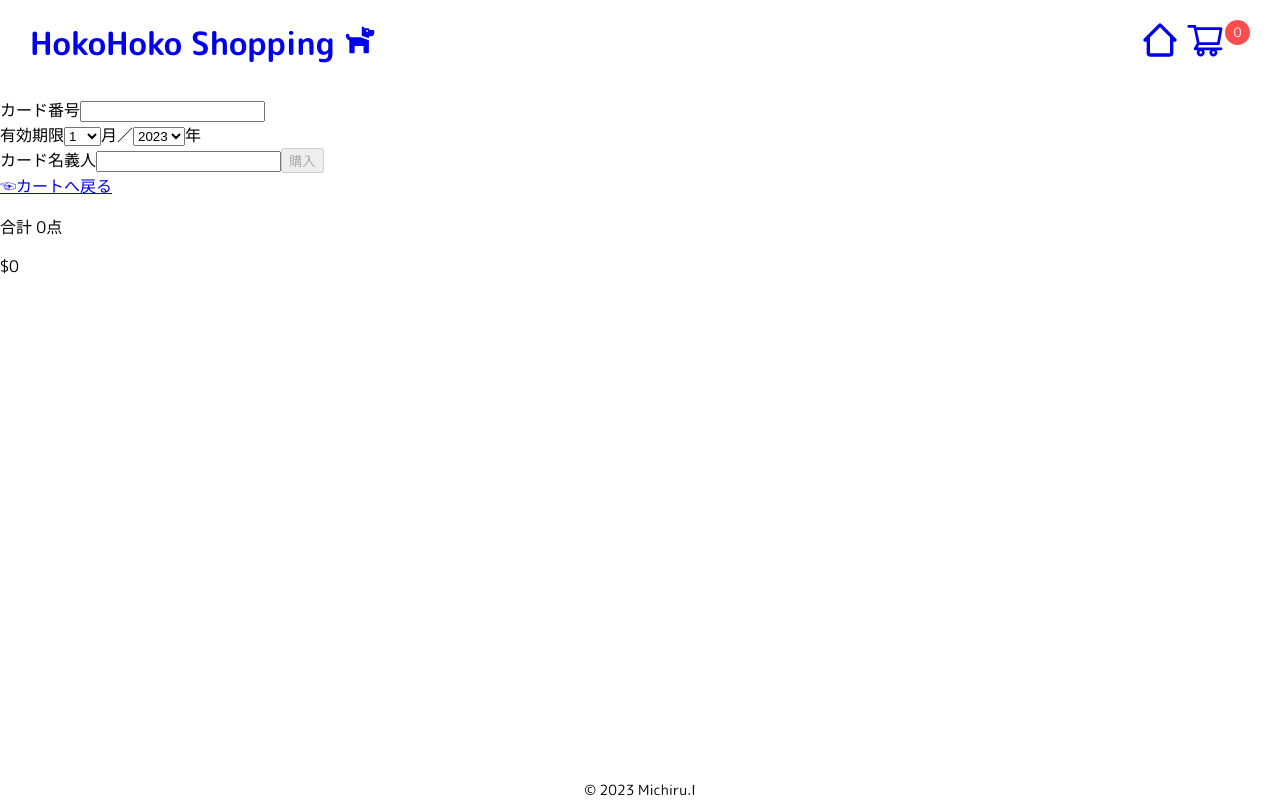
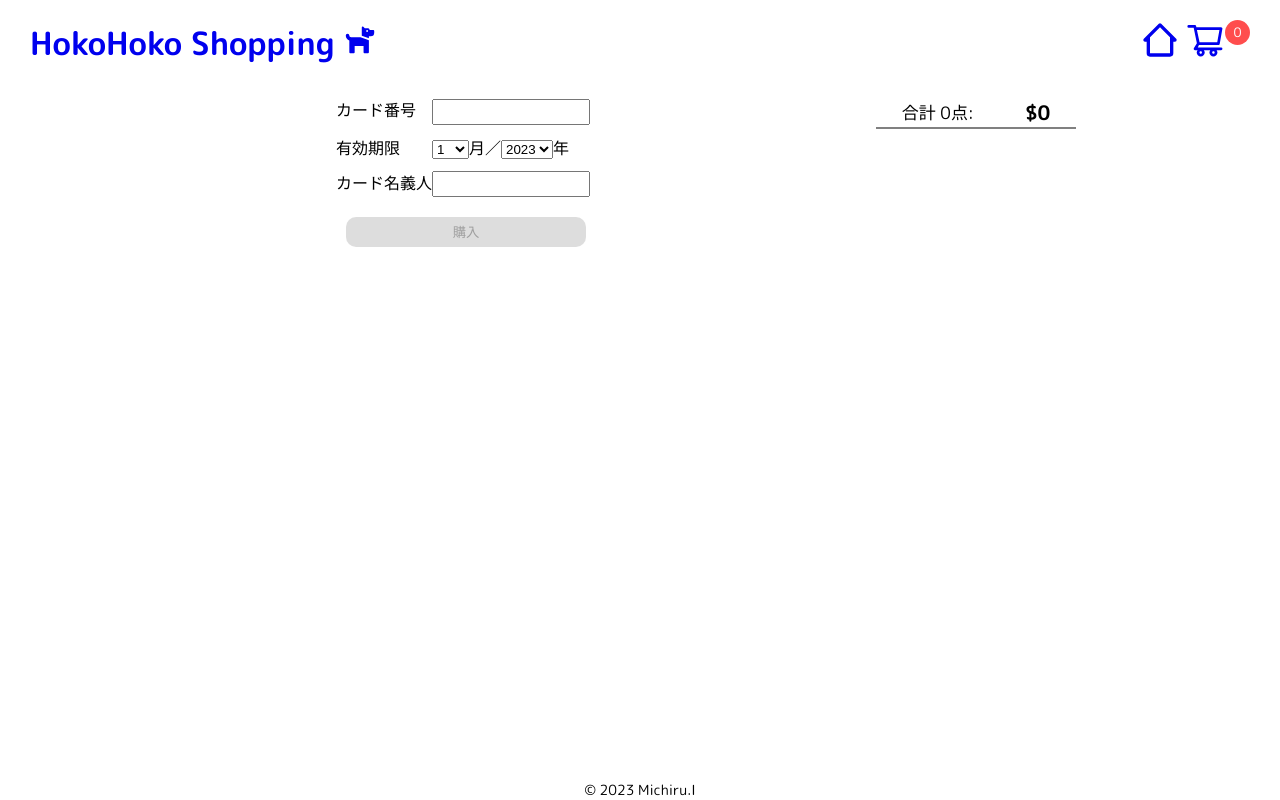
Before and after one commit to michiru-dev/EC-Website-Next.js, a Next.js app: page /payment in a window 1280 px wide. Built offline with nearby package versions, Linux system fonts and the light colour scheme.

Commit message:
edited payment page style

```diff
--- /dev/null
+++ b/src/components/TotalAmountAndQuantity.tsx
@@ -0,0 +1,16 @@
+import React from 'react'
+import styles from '@/styles/TotalAmountAndQuantity.module.css'
+import { useTotalAmount } from '@/hooks/useTotalAmount'
+import { ItemTypeArray } from '@/types/itemTypes'
+
+function TotalAmountAndQuantity({ cartItems }: { cartItems: ItemTypeArray }) {
+  const { totalAmount, totalItemsQuantity } = useTotalAmount(cartItems)
+  return (
+    <div className={styles.totalDiv}>
+      <p className={styles.totalQuantity}>合計 {totalItemsQuantity}点:</p>
+      <p className={styles.totalAmount}>${totalAmount}</p>
+    </div>
+  )
+}
+
+export default TotalAmountAndQuantity
--- a/src/pages/payment/index.tsx
+++ b/src/pages/payment/index.tsx
@@ -1,17 +1,17 @@
 import CartItemsList from '@/components/CartItemsList'
 import Layout from '@/components/Layout'
-import { useTotalAmount } from '@/hooks/useTotalAmount'
 import { useAppDispatch, useAppSelector } from '@/redux/hooks'
 import { clearCart } from '@/redux/slicers/cartSlice'
 import Link from 'next/link'
 import { useRouter } from 'next/router'
 import React, { useState, useMemo } from 'react'
+import styles from '@/styles/Payment.module.scss'
+import TotalAmountAndQuantity from '@/components/TotalAmountAndQuantity'
 
 function Payment() {
   const cartItems = useAppSelector((state) => state.cart.items)
   const dispatch = useAppDispatch()
   const router = useRouter()
-  const { totalAmount, totalItemsQuantity } = useTotalAmount(cartItems)
 
   const [cardInfo, setCardInfo] = useState({
     cardNumber: '',
@@ -49,19 +49,25 @@ function Payment() {
 
   return (
     <Layout>
-      <form onSubmit={handleFormSubmit}>
-        <label htmlFor='cardNumber'>
-          カード番号
+      <div className={styles.outerDiv}>
+        <form onSubmit={handleFormSubmit} className={styles.form}>
+          <div className={styles.formContent}>
+            <label htmlFor='cardNumber' className={styles.cardNumLabel}>
+              カード番号&emsp;
               <input
+                className={styles.input}
                 onChange={(e) => handleOnchange(e, 'cardNumber')}
                 type='text'
                 id='cardNumber'
               />
+              <div className={styles.tooltipForCardNum}>
+                「00000000」と入力してください
+              </div>
             </label>
 
-        <div>
-          <label htmlFor='expireMonth'>
-            有効期限
+            <div className={styles.expireDateDiv}>
+              <label htmlFor='expireMonth' className={styles.expireDateLabel}>
+                有効期限&emsp;&emsp;
                 <select
                   onChange={(e) => handleOnchange(e, 'expireMonth')}
                   name='expireDate'
@@ -76,7 +82,7 @@ function Payment() {
                 月
               </label>
               ／
-          <label htmlFor='expireYear'>
+              <label htmlFor='expireYear' className={styles.label}>
                 <select
                   onChange={(e) => handleOnchange(e, 'expireYear')}
                   name='expireYear'
@@ -92,22 +98,34 @@ function Payment() {
               </label>
             </div>
 
-        <label htmlFor='cardHolder'>
+            <label htmlFor='cardHolder' className={styles.cardHolderLabel}>
               カード名義人
               <input
+                className={styles.input}
                 onChange={(e) => handleOnchange(e, 'cardHolder')}
                 type='text'
                 id='cardHolder'
               />
+              <div className={styles.tooltipForCardHolder}>
+                一文字以上入力してください
+              </div>
             </label>
             {/* formの中のbuttonかinputにtype=submitがあればそれはまずボタンの見た目になって、
         それをクリックするとformのonsubmitが着火される */}
-        <input type='submit' value='購入' disabled={!isValidCardInfo} />
+            <input
+              className={styles.button}
+              type='submit'
+              value='購入'
+              disabled={!isValidCardInfo}
+            />
+          </div>
         </form>
-      <Link href={'/cart'}>☜カートへ戻る</Link>
-      <p>合計 {totalItemsQuantity}点</p>
-      <p>${totalAmount}</p>
+        {/* <Link href={'/cart'}>☜カートへ戻る</Link> */}
+        <div className={styles.rightBar}>
+          <TotalAmountAndQuantity cartItems={cartItems} />
           <CartItemsList itemsList={cartItems} showControls={false} />
+        </div>
+      </div>
     </Layout>
   )
 }
--- /dev/null
+++ b/src/styles/Payment.module.scss
@@ -0,0 +1,140 @@
+.outerDiv {
+  display: flex;
+  margin: 0 50px;
+}
+
+.form {
+  width: 70%;
+  display: flex;
+  justify-content: center;
+}
+.formContent {
+  text-align: left;
+}
+
+.rightBar {
+  width: 25%;
+  height: 80vh;
+  overflow-y: auto;
+  /* overflow-yautoはコンテンツが上のheightを超えた場合にスクロールにする */
+}
+
+.input {
+  width: 150px;
+  height: 20px;
+}
+
+.cardNumLabel,
+.expireDateLabel {
+  display: block;
+  position: relative; //tooltipのため
+  margin-bottom: 10px;
+}
+
+.expireDateDiv {
+  width: 250px;
+  display: flex;
+}
+
+.button {
+  display: block;
+  margin-top: 20px;
+  background-color: orange;
+  transition: background-color 0.1s linear;
+  border: none;
+  border-radius: 10px;
+  font-family: 'M PLUS Rounded 1c', sans-serif;
+  width: 240px;
+  height: 30px;
+  margin-left: 10px;
+}
+
+.button:hover {
+  cursor: pointer;
+  background-color: rgb(237, 156, 5);
+}
+
+.button:disabled {
+  background-color: rgba(167, 165, 165, 0.379);
+}
+
+.button:disabled:hover {
+  cursor: default;
+  background-color: rgba(167, 165, 165, 0.379);
+}
+
+.tooltipForCardNum {
+  display: flex;
+  align-items: center;
+  position: absolute;
+  top: -27%;
+  left: 103%;
+  z-index: 10;
+  padding: 2px 8px;
+  margin: 8px auto 0 auto;
+  font-size: small;
+  color: white;
+  white-space: break-spaces;
+  background-color: rgb(124, 134, 242);
+  opacity: 0;
+  transition: opacity 0.3s ease-in-out;
+  border-radius: 5px;
+  width: 209px;
+
+  &:before {
+    content: '';
+    position: absolute;
+    display: block;
+    top: 25%;
+    left: 0;
+    width: 8px;
+    height: 8px;
+    background-color: rgb(124, 134, 242);
+    z-index: 0;
+    transform: rotate(-45deg) translateX(-50%);
+  }
+}
+
+.input:focus + .tooltipForCardNum {
+  opacity: 1;
+}
+
+.tooltipForCardHolder {
+  display: flex;
+  align-items: center;
+  position: absolute;
+  top: -27%;
+  left: 103%;
+  z-index: 10;
+  padding: 2px 8px;
+  margin: 8px auto 0 auto;
+  font-size: small;
+  color: white;
+  white-space: break-spaces;
+  background-color: rgb(124, 134, 242);
+  opacity: 0;
+  transition: opacity 0.3s ease-in-out;
+  border-radius: 5px;
+  width: 172px;
+
+  &:before {
+    content: '';
+    position: absolute;
+    display: block;
+    top: 25%;
+    left: 0;
+    width: 8px;
+    height: 8px;
+    background-color: rgb(124, 134, 242);
+    z-index: 0;
+    transform: rotate(-45deg) translateX(-50%);
+  }
+}
+
+.input:focus + .tooltipForCardHolder {
+  opacity: 1;
+}
+
+.cardHolderLabel {
+  position: relative;
+}
--- /dev/null
+++ b/src/styles/TotalAmountAndQuantity.module.css
@@ -0,0 +1,18 @@
+.totalDiv {
+  display: flex;
+  justify-content: space-around;
+  align-items: center;
+  width: 200px;
+  border-bottom: solid 2px grey;
+}
+
+.totalAmount {
+  font-size: 20px;
+  margin: 0;
+  font-weight: bold;
+}
+
+.totalQuantity {
+  font-size: 17px;
+  margin: 0;
+}
```
Also changed, not shown: src/pages/cart/index.tsx (+2 -6 lines), src/styles/Cart.module.css (+0 -19 lines), 1 other file (tests, documents, lock files or other folders). Lines whose indentation alone changed are shown as unchanged.
